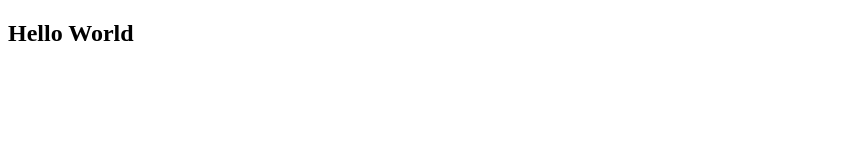
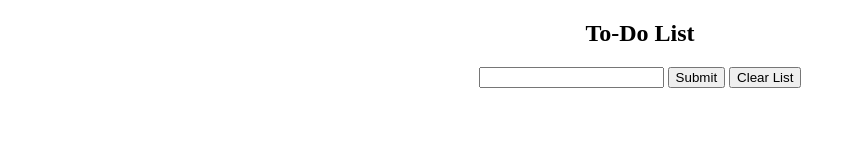
Before and after one commit to ngawangtendor/ToDoList, a plain HTML site: page index.html in a window 1280 px wide. Shown: the whole page, without its empty margins (0-854 px from the left). Drawn offline with Linux system fonts and the light colour scheme.

Commit message:
HTML/CSS

```diff
--- a/index.html
+++ b/index.html
@@ -8,8 +8,12 @@
     <title>Document</title>
 </head>
 <body>
-    <section>
-        <h1>Hello World</h1>
+    <section class="container">
+        <h1>To-Do List</h1>
+        <input type="text">
+        <button class="buttonSubmit">Submit</button>
+        <button class="buttonClear">Clear List</button>
+        <table class="tables"></table>
     </section>
 </body>
 </html>
--- a/style.css
+++ b/style.css
@@ -0,0 +1,8 @@
+body{
+    margin: 0;
+    padding: 0;
+}
+.container{
+    text-align: center;
+    margin: auto;
+}
```
